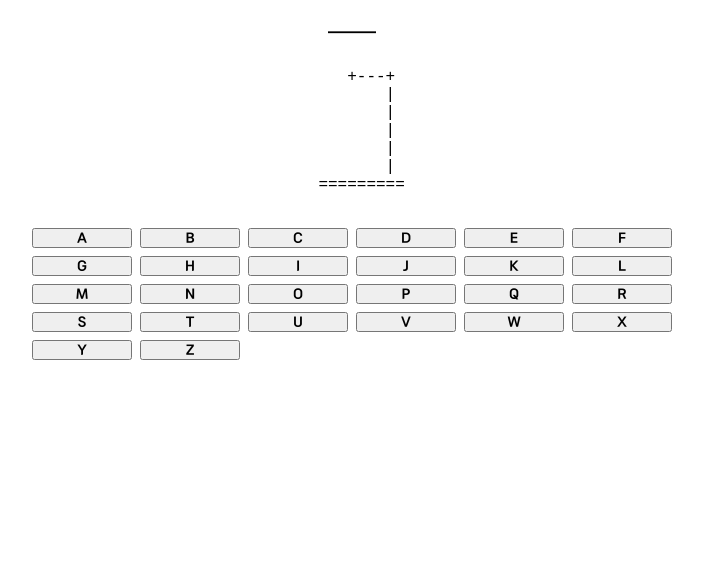
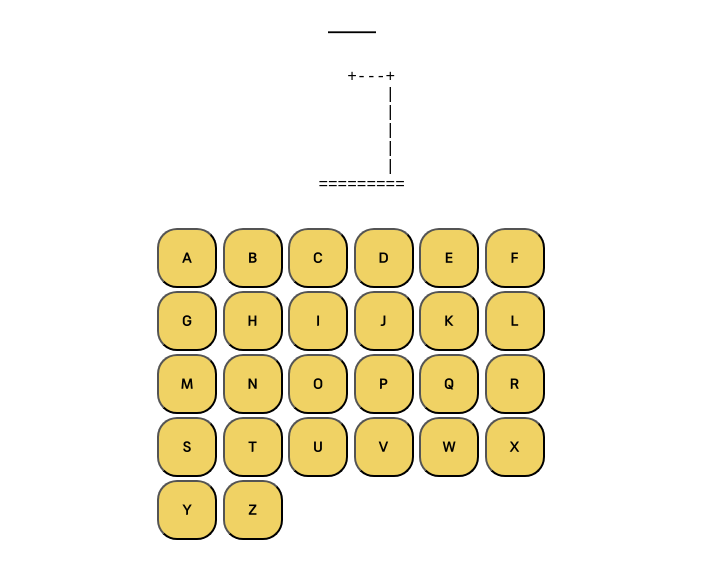
Before and after one commit to WaokE/CoYukDea_HangMan, a React (Create React App) app: page / in a window 1280 px wide. Both pictures are taken after a click on the button "게임 시작". Shown: the top 578 px of the page, without its empty margins (288-991 px from the left). Built offline with nearby package versions, Linux system fonts and the light colour scheme.

Commit message:
Style: Button CSS

```diff
--- a/src/Components/AlphabetButtons.js
+++ b/src/Components/AlphabetButtons.js
@@ -1,4 +1,13 @@
+import styled from "styled-components";
+
 import useStore from "../Store/Store";
+
+const StyledButton = styled.button`
+    height: 60px;
+    width: 60px;
+    background-color: #f0d264;
+    border-radius: 20px;
+`;
 
 const AlphabetButtons = () => {
     const { answerWord, currentWord, setCurrentWord, mistakeOccur, showGameWinMessage } =
@@ -27,20 +36,22 @@ const AlphabetButtons = () => {
         <div
             style={{
                 display: "grid",
-                gridTemplateColumns: "repeat(6, 1fr)",
-                gap: "8px",
+                gridTemplateColumns: "repeat(6, 0.1fr)",
+                gap: "3px",
                 width: "50%",
                 margin: "0 auto",
+                alignItems: "center",
+                justifyContent: "center",
             }}
         >
             {alphabet.map((char, index) => (
-                <button
+                <StyledButton
                     key={index}
                     onClick={() => handleButtonClick(char)}
                     style={{ fontFamily: "MainFont" }}
                 >
                     {char}
-                </button>
+                </StyledButton>
             ))}
         </div>
     );
```
